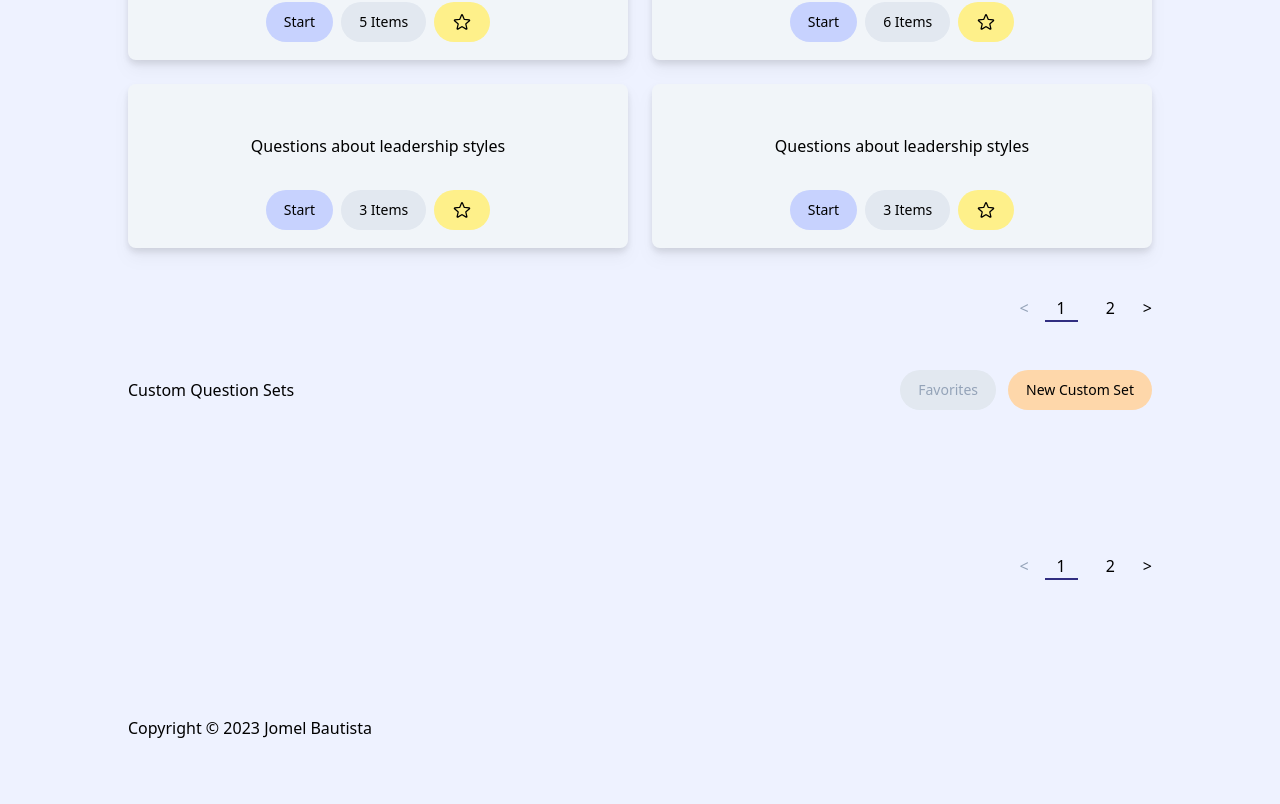
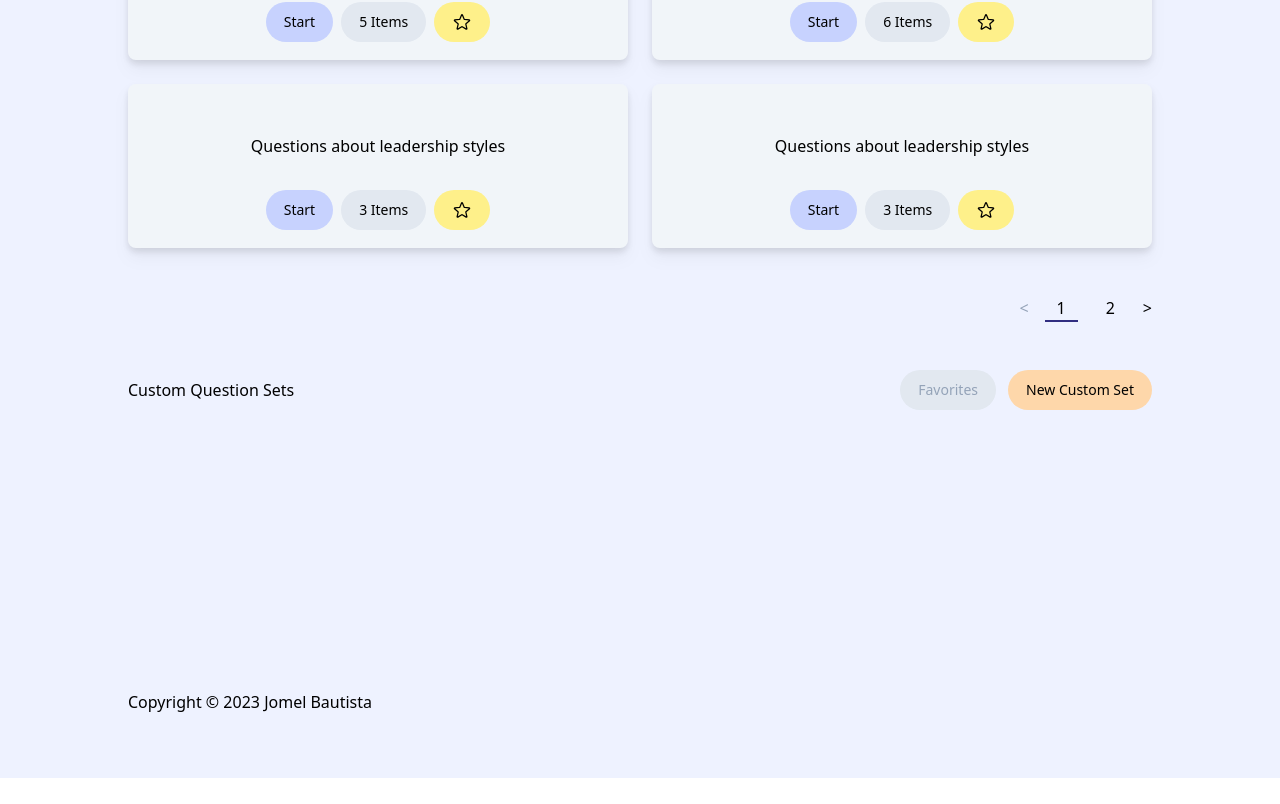
Before and after one commit to jogarbaut/hiremeinterview-react-ts-rtk, a React (Vite) app: page / in a window 1280 px wide. Shown: the part 428-1232 px from the top of the page. After the commit the page ends 1206 px from the top, so only its background shows below. Built offline with nearby package versions, Linux system fonts and the light colour scheme.

Commit message:
updated/separated pagination for custom question sets

```diff
--- a/src/pages/home/index.tsx
+++ b/src/pages/home/index.tsx
@@ -54,7 +54,11 @@ const Home = () => {
 
   useEffect(() => {
     setCurrentPage(1);
-  }, [displayFavorites, displayCustomFavorites]);
+  }, [displayFavorites]);
+
+  useEffect(() => {
+    setCustomCurrentPage(1);
+  }, [displayCustomFavorites]);
 
   // Pagination for hireMeQuestionSets
   const itemsPerPage: number = 4;
@@ -63,6 +67,13 @@ const Home = () => {
   let indexOfFirstItem: number = indexOfLastItem - itemsPerPage;
   let currentItems = filteredSets?.slice(indexOfFirstItem, indexOfLastItem);
   const paginate = (pageNumber: number) => setCurrentPage(pageNumber);
+
+  // Pagination for customQuestionSets
+  const [customCurrentPage, setCustomCurrentPage] = useState<number>(1)
+  let customIndexOfLastItem: number = customCurrentPage * itemsPerPage
+  let customIndexOfFirstItem: number = customIndexOfLastItem - itemsPerPage
+  let customCurrentItems = filteredCustomSets?.slice(customIndexOfFirstItem, customIndexOfLastItem)
+  const customPaginate = (pageNumber: number) => setCustomCurrentPage(pageNumber)
 
   const activefilterStyles: string = "bg-indigo-200 hover:border-transparent";
   const nonActiveFilterStyles: string = "bg-slate-200 text-slate-400";
@@ -132,17 +143,17 @@ const Home = () => {
             </div>
           </div>
           <div className="grid gap-6 md:grid-cols-2">
-            {filteredCustomSets.map((set) => {
+            {customCurrentItems.map((set) => {
               return <CustomQuestionSetCard key={set.id} questionSet={set} />;
             })}
           </div>
           <div className="flex items-center justify-center py-6 md:justify-end">
-            {filteredSets.length > itemsPerPage && (
+            {filteredCustomSets.length > itemsPerPage && (
               <Pagination
                 itemsPerPage={itemsPerPage}
-                totalItems={filteredSets.length}
-                paginate={paginate}
-                currentPage={currentPage}
+                totalItems={filteredCustomSets.length}
+                paginate={customPaginate}
+                currentPage={customCurrentPage}
               />
             )}
           </div>
```
